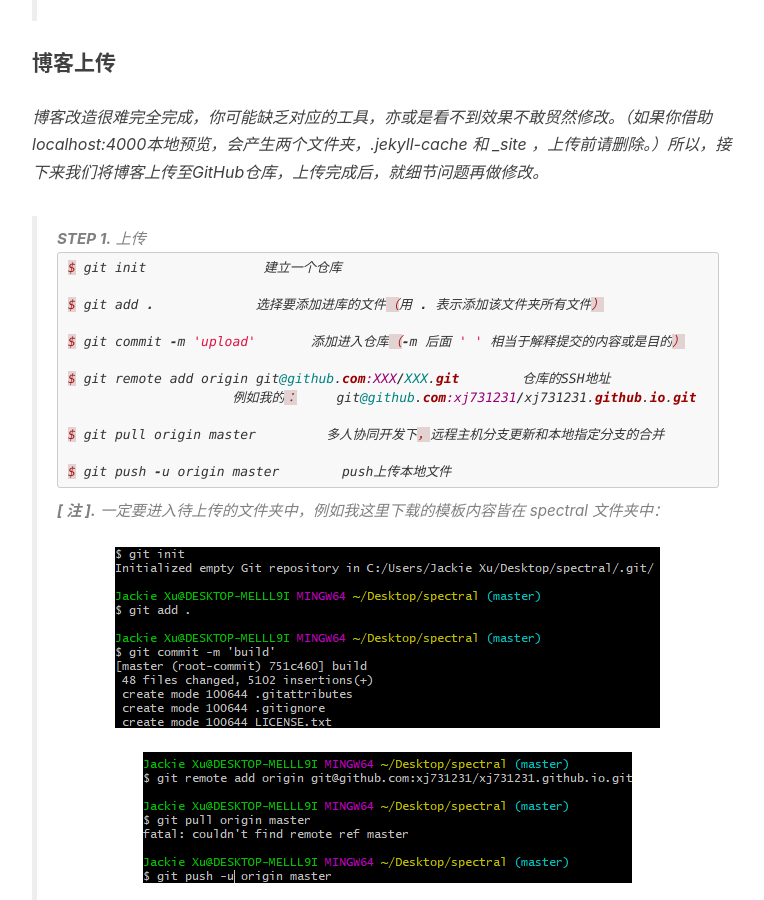
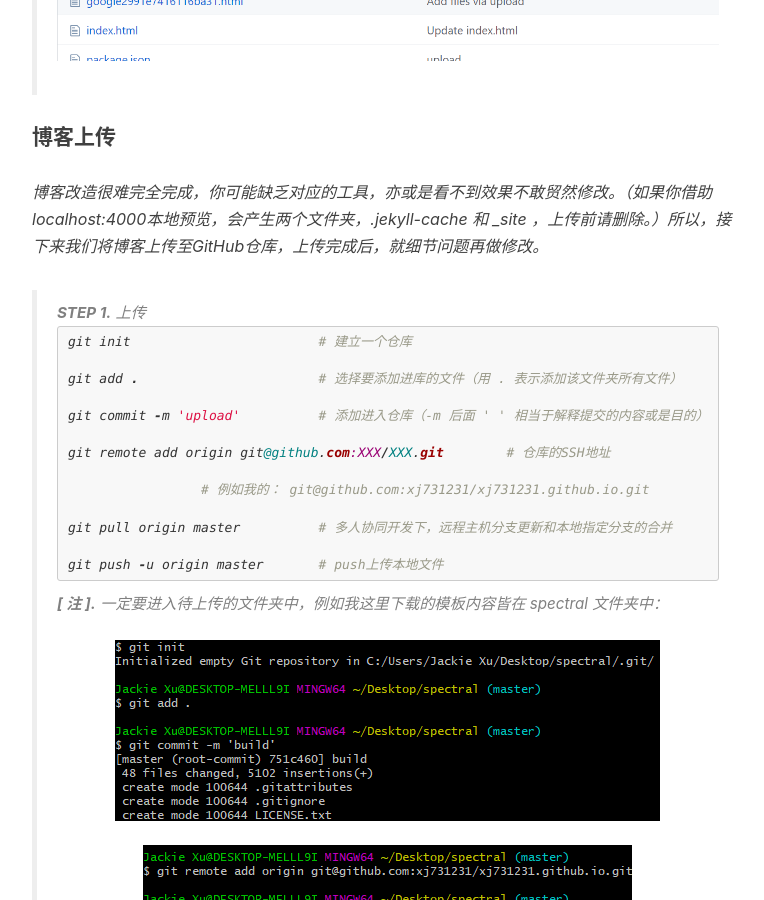
Before and after one commit to xj731231/xj731231.github.io, a Jekyll site: the page built from _posts/2020-04-28-Blog.md, in a window 1280 px wide and 900 px high, scrolled down 19578 px. Shown: the whole window, without its empty margins (233-997 px from the left). Built offline with Jekyll 4.4.1, drawn with Linux system fonts in a browser that asks for light colours; nearby versions of some CDN libraries; comment, search, counter and statistics services are not loaded; some of the changed text lies outside the part shown.

Commit message:
Update 2020-04-28-Blog.md

````diff
--- a/_posts/2020-04-28-Blog.md
+++ b/_posts/2020-04-28-Blog.md
@@ -19,7 +19,7 @@
 
    1. ###### GitHub 注册
 
-      > **STEP 1.**  新用户前往 [GitHub](https://github.com/join?source=header-home) 页面，进行注册（创建 `用户名username` ，填写 `email` 和设定密码）。
+      > **STEP 1.**  新用户前往 <a href="https://github.com/join?source=header-home" target="_blank">GitHub</a> 页面，进行注册（创建 `用户名username` ，填写 `email` 和设定密码）。
       >
       > <img src="https://github.com/xj731231/xj731231.github.io/raw/master/img/2020-04-28-Blog\111.png" alt="创建页面" style="zoom: 50%;" />
 
@@ -53,7 +53,7 @@
 
    3. ###### Disqus 注册
 
-      > **STEP 1.**  打开 [Disqus](https://disqus.com/) 网址页面，首先注册一个 disqus 账号。进入设置 `Settings` ，修改信息
+      > **STEP 1.**  打开 <a href="https://disqus.com/" target="_blank">Disqus</a> 网址页面，首先注册一个 disqus 账号。进入设置 `Settings` ，修改信息
       >
       > <img src="https://github.com/xj731231/xj731231.github.io/raw/master/img/2020-04-28-Blog\4000.png" alt="Name：用户名 ， website：博客网址，例如：https://xj731231.github.io " style="zoom:75%;" />
       >
@@ -81,13 +81,13 @@
 
    4. ###### 域名注册
 
-      > **STEP 1.**  网上有很多推荐渠道，这里给一个阿里云[域名注册](https://wanwang.aliyun.com/domain/com/?spm=5176.10695662.1158081.1.598542349LxUeh)链接
+      > **STEP 1.**  网上有很多推荐渠道，这里给一个阿里云 <a href="https://wanwang.aliyun.com/domain/com/?spm=5176.10695662.1158081.1.598542349LxUeh" target="_blank">域名注册</a> 链接
       >
       > <img src="https://github.com/xj731231/xj731231.github.io/raw/master/img/2020-04-28-Blog\4555.png" alt="选择适合你的域名" style="zoom:75%;" />
 
       > **STEP 2.**  首先完成阿里云账号注册（可以去网上搜教程），然后购买你需要的域名（怎么选择合适的域名，建议多在网上看看他人推荐，因为我买的时候就是随便买的，没法给大家建议）
       >
-      > 1. 在[域名列表](https://dc.console.aliyun.com/next/index#/domain/list/all-domain)里，找到你购买的域名，进行 `解析` 。
+      > 1. 在 <a href="https://dc.console.aliyun.com/next/index#/domain/list/all-domain" target="_blank">域名列表</a> 里，找到你购买的域名，进行 `解析` 。
       >
       >    ![域名右侧“操作”下“解析”](https://github.com/xj731231/xj731231.github.io/raw/master/img/2020-04-28-Blog\471.png)
       >
@@ -95,7 +95,7 @@
       >
       >    ![在命令行窗口输入](https://github.com/xj731231/xj731231.github.io/raw/master/img/2020-04-28-Blog\666.png)
       >
-      >    也可以通过 [IP 查询网站](http://ip.chinaz.com/) ，得到相应 IP 地址。例如：
+      >    也可以通过 <a href="http://ip.chinaz.com/" target="_blank">IP 查询网站</a> ，得到相应 IP 地址。例如：
       >
       >    <img src="https://github.com/xj731231/xj731231.github.io/raw/master/img/2020-04-28-Blog\777.png" alt="一个仓库名可能对应多个IP" style="zoom:80%;" />
       >
@@ -107,7 +107,7 @@
 
    5. ###### 网站统计
 
-      > 这里是两大统计网站  [Baidu Analytics](https://tongji.baidu.com/web/welcome/login?castk=LTE%3D) 和 [Google Analytics](https://analytics.google.com/analytics/) ，到各个网站按照流程注册得到相对应的 `track_id` ，在《博客改造》的 _config.yml 中填入。
+      > 这里是两大统计网站 <a href="https://tongji.baidu.com/web/welcome/login?castk=LTE%3D" target="_blank">Baidu Analytics</a> 和 <a href="https://analytics.google.com/analytics/" target="_blank">Google Analytics</a> ，到各个网站按照流程注册得到相对应的 `track_id` ，在《博客改造》的 _config.yml 中填入。
       >
       > <img src="https://github.com/xj731231/xj731231.github.io/raw/master/img/2020-04-28-Blog\6868.png" alt="image-20200428151138229" style="zoom: 67%;" />
       >
@@ -119,7 +119,7 @@
 
 #### git配置 + SSH
 
-   > **STEP 1.**  前往 [git](https://git-scm.com/downloads) 页面下载对应版本，安装路径自己选择。
+   > **STEP 1.**  前往 <a href="https://git-scm.com/downloads" target="_blank">git</a> 页面下载对应版本，安装路径自己选择。
    >
    > <img src="https://github.com/xj731231/xj731231.github.io/raw/master/img/2020-04-28-Blog\121.png" style="zoom:80%;" />
    >
@@ -152,7 +152,7 @@
    > 1. 本地创建 SSH Keys :
    >
    >    ```ruby
-   >     $ ssh-keygen -t rsa -C " email@example.com "  -b  2048
+   >     ssh-keygen -t rsa -C " email@example.com "  -b  2048
    >    ```
    >
    >    **[注].**  创建 SSH Keys 的过程中，会要求确认路径和输入密码，一路回车就行。如果设置了密码，每次使用都要输入，一旦忘记的话，就只能删除重新创建，不推荐！
@@ -162,11 +162,17 @@
    > 2. 查看 SSH Keys ：
    >
    >    ```ruby
-   >    $ cd ~/.ssh                   找到 ~/ 目录下的.ssh文件夹
+   >    cd ~/.ssh
    >
-   >    $ ls                         查看.ssh文件夹中是否有id_rsa 和 id_rsa.pub
+   >    #  找到 ~/ 目录下的.ssh文件夹
    >
-   >    $ cat id_rsa.pub              查看公钥内容
+   >    ls
+   >
+   >    #  查看.ssh文件夹中是否有id_rsa 和 id_rsa.pub
+   >
+   >    cat id_rsa.pub
+   >
+   >    #  查看公钥内容
    >    ```
    >
    > 3. 添加 SSH Keys 到 GitHub ：
@@ -182,7 +188,7 @@
    > 4. 查看 SSH Keys 添加状态：
    >
    >    ```ruby
-   >    $ ssh -T git@github.com                 用来验证公钥是否添加成功。
+   >    ssh -T git@github.com                #  用来验证公钥是否添加成功。
    >    ```
    >
    >    ![出现success字样即可](https://github.com/xj731231/xj731231.github.io/raw/master/img/2020-04-28-Blog\12324.png)
@@ -207,7 +213,7 @@
 
 
 
-   > **STEP 2.**  下载 [RubyGems](https://rubygems.org/pages/download) ，解压缩 .zip 文件后，运行 setup.rb ，输入 gem -v ，查看是否安装成功。
+   > **STEP 2.**  下载 <a href="https://rubygems.org/pages/download" target="_blank">RubyGems</a> ，解压缩 .zip 文件后，运行 setup.rb ，输入 gem -v ，查看是否安装成功。
    >
    > ![gem -v](https://github.com/xj731231/xj731231.github.io/raw/master/img/2020-04-28-Blog\202.png)
 
@@ -216,7 +222,7 @@
    > **STEP 3.**  下载 jekyll
    >
    > ```ruby
-   > $ gem install jekyll
+   > gem install jekyll
    > ```
    >
    > ![](https://github.com/xj731231/xj731231.github.io/raw/master/img/2020-04-28-Blog\1332.png)
@@ -226,25 +232,25 @@
    > **STEP 4.**  本地浏览器预览主题
    >
    > 1. ```ruby
-   >    $ gem install jekyll bundler           * 根据网上教程
+   >    gem install jekyll bundler           #  根据网上教程
    >    ```
    >
    >    ![jekyll bundler](https://github.com/xj731231/xj731231.github.io/raw/master/img/2020-04-28-Blog\200.png)
    >
    > 2. ```ruby
-   >    $ mkdir jekyllworkspace           创建工作区，存放博客文件夹
+   >    mkdir jekyllworkspace              #  创建工作区，存放博客文件夹
    >    ```
    >
    >    ![jekyllworkspace](https://github.com/xj731231/xj731231.github.io/raw/master/img/2020-04-28-Blog\203.png)
    >
    > 3. ```ruby
-   >    $ jekyll new my-blogs                在工作区，创建博客文件夹my-blogs
+   >    jekyll new my-blogs                #  在工作区，创建博客文件夹my-blogs
    >    ```
    >
    >    ![blogs](https://github.com/xj731231/xj731231.github.io/raw/master/img/2020-04-28-Blog\222.png)
    >
    > 4. ```ruby
-   >    $ jekyll serve  --watch                在博客文件夹，启动服务器
+   >    jekyll serve  --watch               #  在博客文件夹，启动服务器
    >    ```
    >
    >    ![server](https://github.com/xj731231/xj731231.github.io/raw/master/img/2020-04-28-Blog\226.png)
@@ -267,7 +273,7 @@
 
 #### 博客模板下载
 
-   > **STEP 1.**  采用文章末尾链接中的博客模板，或是使用我的改进版，也可以通过其他渠道下载。但不管是通过 [jekyll theme 1](https://jekyllthemes.io/) , [jekyll theme 2](http://jekyllthemes.org/) , [知乎](https://www.zhihu.com/) 还是别的渠道获取模板，都建议进入github页面下载。
+   > **STEP 1.**  采用文章末尾链接中的博客模板，或是使用我的改进版，也可以通过其他渠道下载。但不管是通过 <a href="https://jekyllthemes.io/" target="_blank">jekyll theme 1</a> , <a href="http://jekyllthemes.org/" target="_blank">jekyll theme 2</a> , <a href="https://www.zhihu.com/" target="_blank">知乎</a> 还是别的渠道获取模板，都建议进入github页面下载。
    >
    > **[ 注 ].**  博客模板的原版往往存在 “ 功能简单，设置过时 ” 的小问题，但胜在稳定。有一定水平的朋友，可以下载原版，然后比对我的改进版，修正错误，增设功能；至于不想麻烦的朋友，可以直接 fork 我的 repo ，我的文件里加注了许多注释，对照修改即可。因为相关模板我都有尝试，请大家放心使用，不会有大问题。
 
@@ -329,7 +335,7 @@
 
    > **PART 3.**  _layouts
    >
-   > 1. 针对 keynote.html 和 post.html 进行了少量的修改，插入了 Disqus（发评论用）。如若不会，可以直接 copy 我的代码，推荐查看[0xC00005的文章](https://www.jianshu.com/p/7e4453421b8f)，因为我后续可能还会有改动。
+   > 1. 针对 keynote.html 和 post.html 进行了少量的修改，插入了 Disqus（发评论用）。如若不会，可以直接 copy 我的代码，推荐查看 <a href="https://www.jianshu.com/p/7e4453421b8f" target="_blank">0xC00005的文章</a> ，因为我后续可能还会有改动。
    >
    >    <img src="https://github.com/xj731231/xj731231.github.io/raw/master/img/2020-04-28-Blog\5.png" alt="disqus在页面的显示" style="zoom:80%;" />
    >
@@ -408,18 +414,19 @@
    > **STEP 1.**  上传
    >
    > ```ruby
-   > $ git init               建立一个仓库
+   > git init                        #  建立一个仓库
    >
-   > $ git add .             选择要添加进库的文件（用 . 表示添加该文件夹所有文件）
+   > git add .                       #  选择要添加进库的文件（用 . 表示添加该文件夹所有文件）
    >
-   > $ git commit -m 'upload'       添加进入仓库（-m 后面 ' ' 相当于解释提交的内容或是目的）
+   > git commit -m 'upload'          #  添加进入仓库（-m 后面 ' ' 相当于解释提交的内容或是目的）
    >
-   > $ git remote add origin git@github.com:XXX/XXX.git        仓库的SSH地址
-   >                      例如我的：     git@github.com:xj731231/xj731231.github.io.git
+   > git remote add origin git@github.com:XXX/XXX.git        #  仓库的SSH地址
    >
-   > $ git pull origin master         多人协同开发下，远程主机分支更新和本地指定分支的合并
+   >                  #   例如我的：     git@github.com:xj731231/xj731231.github.io.git
    >
-   > $ git push -u origin master        push上传本地文件
+   > git pull origin master          #  多人协同开发下，远程主机分支更新和本地指定分支的合并
+   >
+   > git push -u origin master       #  push上传本地文件
    > ```
    >
    > **[ 注 ].**  一定要进入待上传的文件夹中，例如我这里下载的模板内容皆在 spectral 文件夹中：
@@ -450,8 +457,8 @@
 
 ## 选用工具/网站
 
--  [notepad++](https://notepad-plus-plus.org/downloads/)       浏览 .txt ，.html ，.yml的工具
-- [Typora](https://typora.io/)               写.md文件的工具
+- <a href="https://notepad-plus-plus.org/downloads/" target="_blank">notepad++</a>       浏览 .txt ，.html ，.yml的工具
+- <a href="https://typora.io/" target="_blank">Typora</a>               写.md文件的工具
 
 
 
@@ -486,7 +493,7 @@
   jekyll new my-blogs 的同时，会 running bundle install ，但是太卡的情况下，我们会选择 `Ctrl + C` 将其终止，这个时候处于部分安装，部分缺失的尴尬情况，一种办法是，将博客文件夹删除，重新运行命令；另一种方法，则是 cd 到博客文件夹，敲击以下命令，补全缺失的 Gemfile.lock 。
 
   ```ruby
-  $ bundle install
+  bundle install
   ```
 
   此命令会查看 Gemfile.lock 安装指定的 gem ，以保证一致和稳定。
@@ -496,7 +503,7 @@
   有时还会碰到 Jekyll serve 显示错误，可能由于未在 bundle 环境中执行脚本。
 
   ```ruby
-  $ bundle exec jekyll serve
+  bundle exec jekyll serve
   ```
 
   它的作用是：告知在当前 bundle 的环境中执行脚本。
@@ -520,7 +527,7 @@
   但是，大家可以注意到，我们的上传操作中，明显已经带有了 pull 命令，说明此方法不能解决问题，这里我采用了暴力上传的方式，直接将本地二次修改的文件推送到远程 repo ，但此方法会覆盖远程，版本也会改动，所以不到万不得已，不轻易使用。
 
   ```ruby
-  $ git push -f origin master
+  git push -f origin master
   ```
 
   **[ 注 ].**  我远程啥也没有，所以无所谓了，当然你也可以选择将修改后的文件一个个上传替换到仓库中。（我嫌麻烦没这样做）
````
